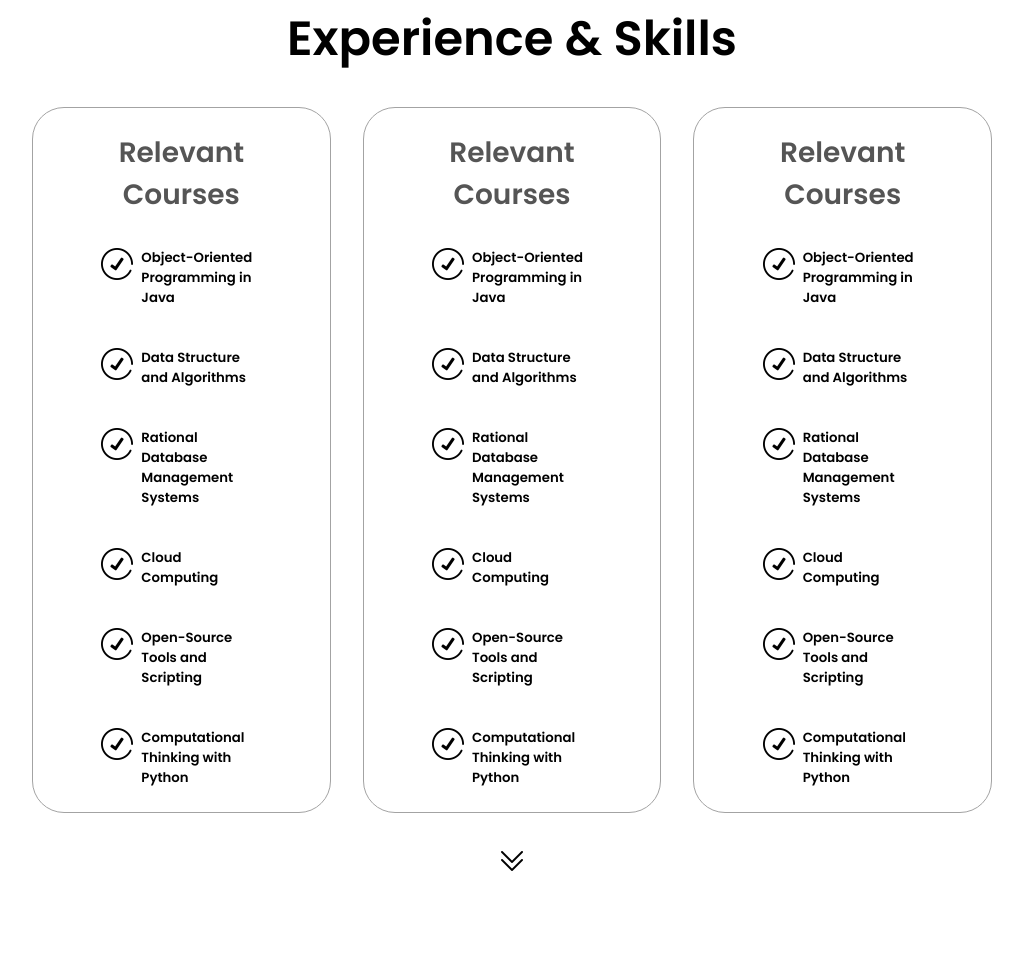
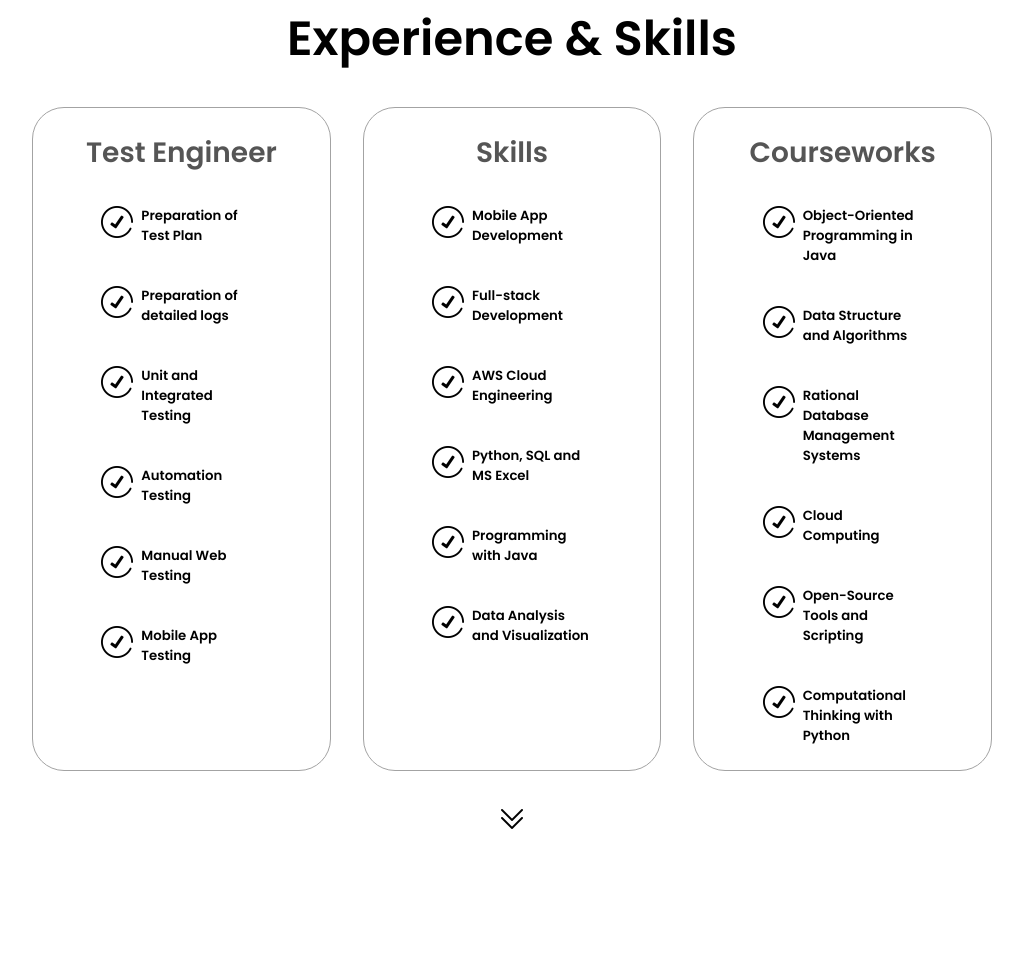
Before and after one commit to maxchtse/Porfolio, a plain HTML site: page index.html in a window 1280 px wide. Shown: the part 1758-2718 px from the top of the page, without its empty margins (128-1151 px from the left). Drawn offline with Linux system fonts and the light colour scheme.

Commit message:
Update layout

```diff
--- a/index.html
+++ b/index.html
@@ -110,7 +110,7 @@
 
 
             <div class="details-container">
-              <h2 class="experience-sub-title">Relevant Courses</h2>
+              <h2 class="experience-sub-title">Test Engineer</h2>
               <div class="article-container">
 
                 <article>
@@ -120,7 +120,7 @@
                     class="icon"
                   />
                   <div>
-                    <h5>Object-Oriented Programming in Java</h5>
+                    <h5>Preparation of Test Plan</h5>
                   </div>
                 </article>
                 <article>
@@ -130,7 +130,7 @@
                     class="icon"
                   />
                   <div>
-                    <h5>Data Structure and Algorithms</h5>
+                    <h5>Preparation of detailed logs</h5>
                   </div>
                 </article>
                 <article>
@@ -140,7 +140,7 @@
                     class="icon"
                   />
                   <div>
-                    <h5>Rational Database Management Systems</h5>
+                    <h5>Unit and Integrated Testing</h5>
                   </div>
                 </article>
                 <article>
@@ -150,7 +150,7 @@
                     class="icon"
                   />
                   <div>
-                    <h5>Cloud Computing</h5>
+                    <h5>Automation Testing</h5>
                   </div>
                 </article>
                 <article>
@@ -160,7 +160,7 @@
                       class="icon"
                     />
                     <div>
-                      <h5>Open-Source Tools and Scripting</h5>
+                      <h5>Manual Web Testing</h5>
                     </div>
                   </article>
                   <article>
@@ -170,14 +170,14 @@
                       class="icon"
                     />
                     <div>
-                      <h5>Computational Thinking with Python</h5>
+                      <h5>Mobile App Testing</h5>
                     </div>
                   </article>
               </div>
             </div>
 
             <div class="details-container">
-                <h2 class="experience-sub-title">Relevant Courses</h2>
+                <h2 class="experience-sub-title">Skills</h2>
                 <div class="article-container">
 
                   <article>
@@ -187,7 +187,7 @@
                       class="icon"
                     />
                     <div>
-                      <h5>Object-Oriented Programming in Java</h5>
+                      <h5>Mobile App Development</h5>
                     </div>
                   </article>
                   <article>
@@ -197,7 +197,7 @@
                       class="icon"
                     />
                     <div>
-                      <h5>Data Structure and Algorithms</h5>
+                      <h5>Full-stack Development</h5>
                     </div>
                   </article>
                   <article>
@@ -207,7 +207,7 @@
                       class="icon"
                     />
                     <div>
-                      <h5>Rational Database Management Systems</h5>
+                      <h5>AWS Cloud Engineering</h5>
                     </div>
                   </article>
                   <article>
@@ -217,7 +217,7 @@
                       class="icon"
                     />
                     <div>
-                      <h5>Cloud Computing</h5>
+                      <h5>Python, SQL and MS Excel</h5>
                     </div>
                   </article>
                   <article>
@@ -227,7 +227,7 @@
                         class="icon"
                       />
                       <div>
-                        <h5>Open-Source Tools and Scripting</h5>
+                        <h5>Programming with Java</h5>
                       </div>
                     </article>
                     <article>
@@ -237,7 +237,7 @@
                         class="icon"
                       />
                       <div>
-                        <h5>Computational Thinking with Python</h5>
+                        <h5>Data Analysis and Visualization</h5>
                       </div>
                     </article>
                 </div>
@@ -249,7 +249,7 @@
 
 
               <div class="details-container">
-                <h2 class="experience-sub-title">Relevant Courses</h2>
+                <h2 class="experience-sub-title">Courseworks</h2>
                 <div class="article-container">
 
                   <article>
```
